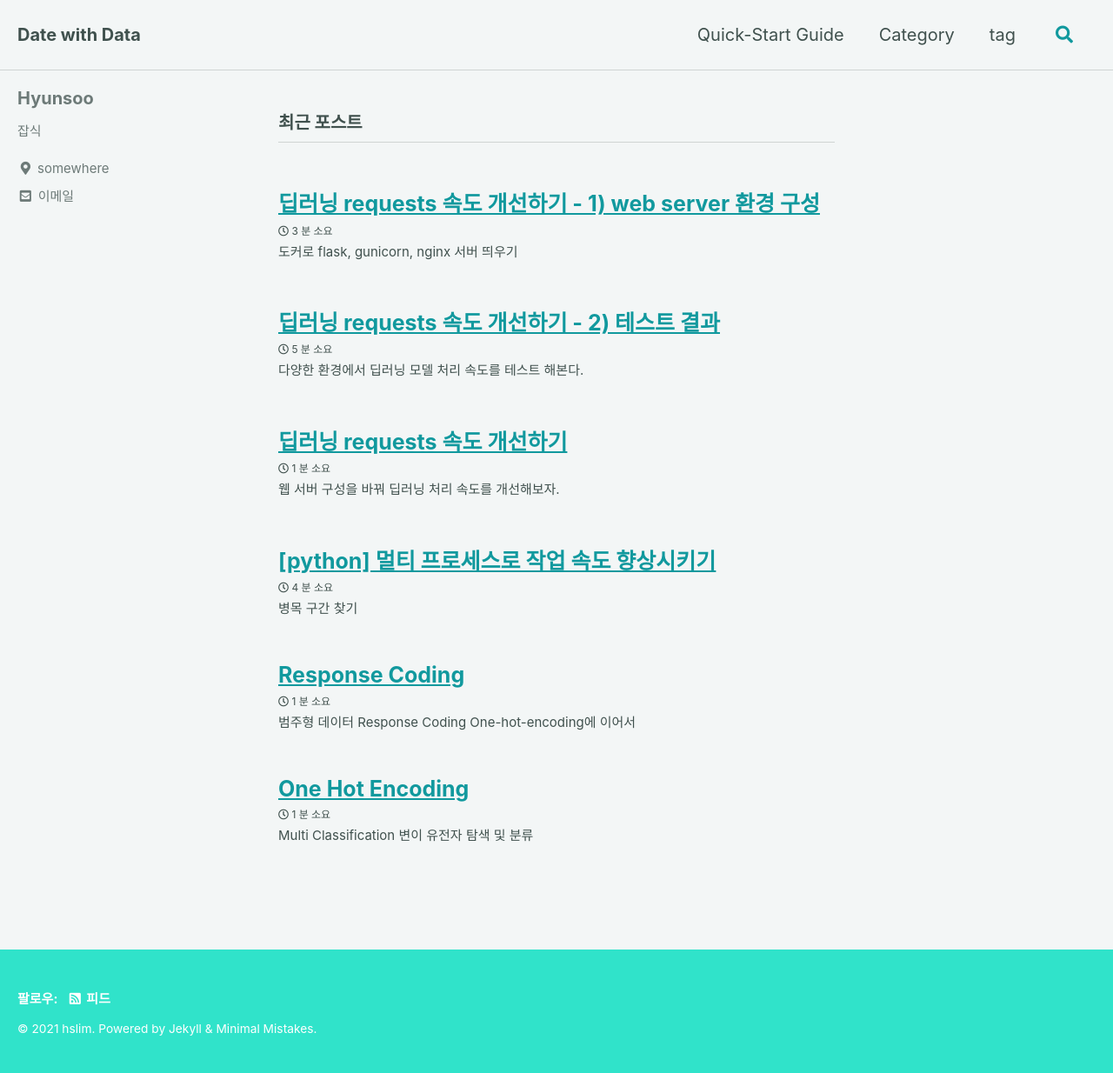
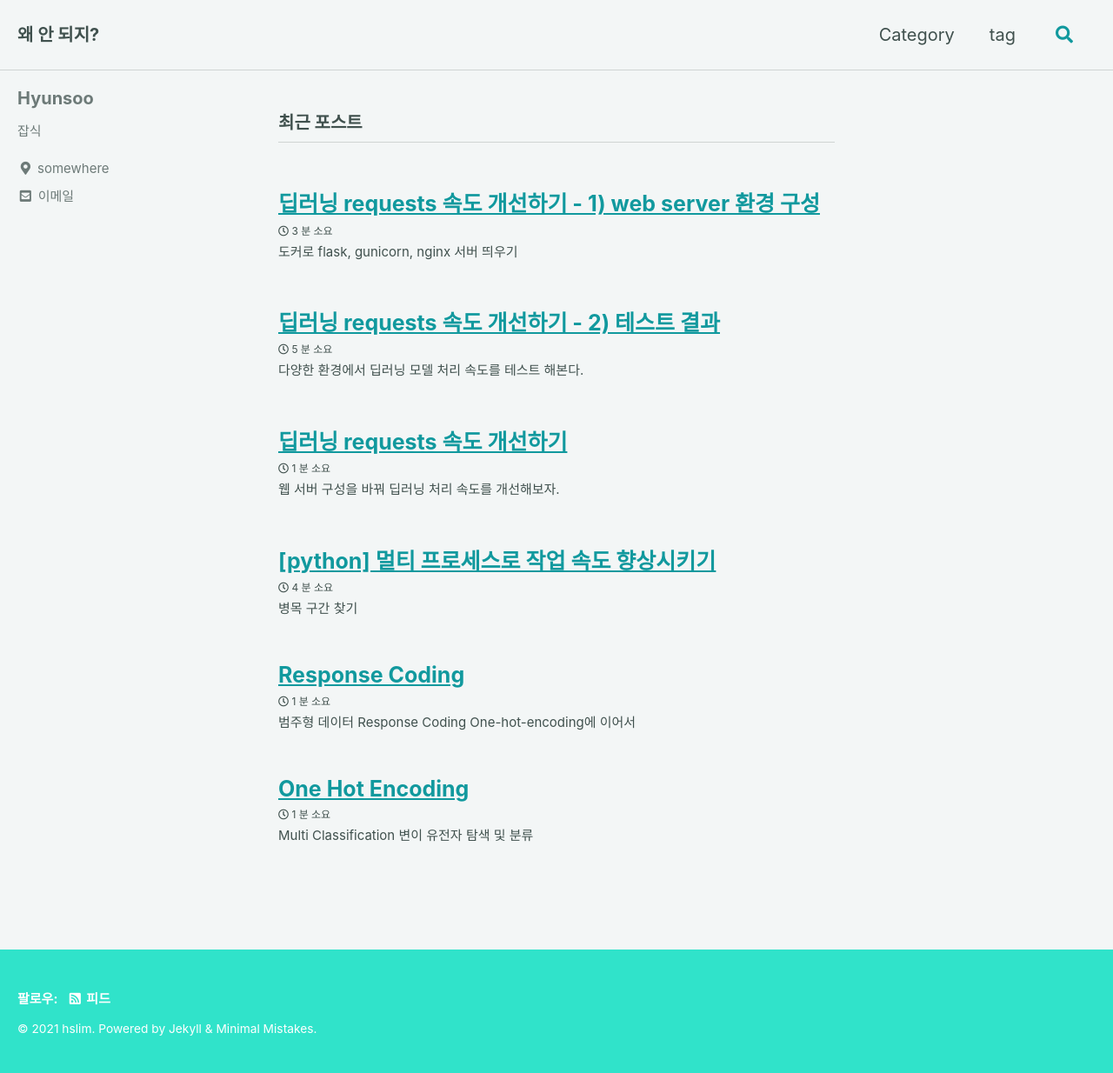
Before and after one commit to hslim8888/hslim8888.github.io, a Jekyll site: the page built from index.html, in a window 1280 px wide. Shown: the whole page at 87% size. Built offline with Jekyll 4.4.1, drawn with Linux system fonts in a browser that asks for light colours; cached includes are drawn as plain includes; the list of posts is cut into pages by our own code.

Commit message:
설정 테스트

```diff
--- a/_config.yml
+++ b/_config.yml
@@ -16,7 +16,7 @@ minimal_mistakes_skin    : "mint" # "air", "aqua", "contrast", "dark", "dirt", "
 
 # Site Settings
 locale                   : "ko-KR"
-title                    : "Date with Data"
+title                    : 왜 안 되지?
 title_separator          : "-"
 subtitle                 : # site tagline that appears below site title in masthead
 name                     : "hslim"
@@ -27,7 +27,7 @@ repository               : "hslim8888/hslim8888.github.io" # GitHub username/rep
 teaser                   : # path of fallback teaser image, e.g. "/assets/images/500x300.png"
 logo                     : # path of logo image to display in the masthead, e.g. "/assets/images/88x88.png"
 masthead_title           : # overrides the website title displayed in the masthead, use " " for no title
-# breadcrumbs            : false # true, false (default)
+breadcrumbs              : true # true, false (default)
 words_per_minute         : 200
 comments:
   provider               : "utterances" # false (default), "disqus", "discourse", "facebook", "staticman", "staticman_v2", "utterances", "giscus", "custom"
--- a/_data/navigation.yml
+++ b/_data/navigation.yml
@@ -1,7 +1,5 @@
 # main links
 main:
-  - title: "Quick-Start Guide"
-    url: https://mmistakes.github.io/minimal-mistakes/docs/quick-start-guide/
   # - title: "About"
   #   url: https://mmistakes.github.io/minimal-mistakes/about/
   # - title: "Archive"
--- a/_data/ui-text.yml
+++ b/_data/ui-text.yml
@@ -605,7 +605,7 @@ ko: &DEFAULT_KO
   breadcrumb_separator       : "/"
   menu_label                 : "토글 메뉴"
   search_label               :
-  toc_label                  : "On This Page"
+  toc_label                  : "목차"
   ext_link_label             : "직접 링크"
   less_than                  : "최대"
   minute_read                : "분 소요"
```
Also changed, not shown: 2 other files.
